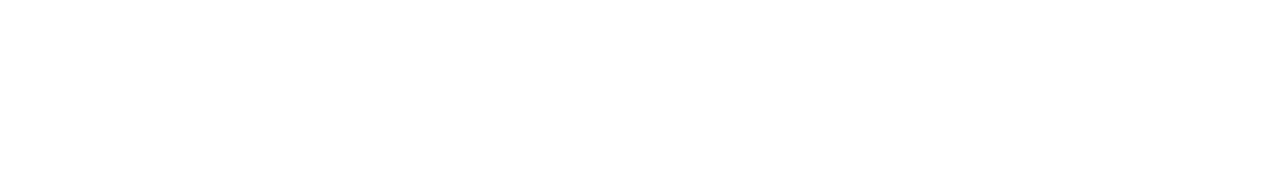
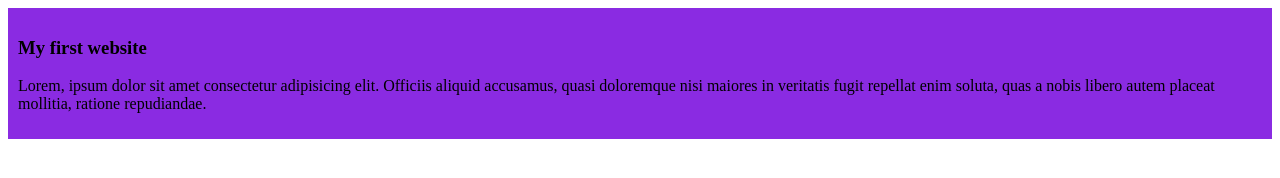
Before and after one commit to Shazzad-Shuvo/my-first-github-repo, a plain HTML site: page index.html in a window 1280 px wide. Drawn offline with Linux system fonts and the light colour scheme.

Commit message:
added the first blog

```diff
--- a/index.html
+++ b/index.html
@@ -4,8 +4,12 @@
     <meta charset="UTF-8">
     <meta name="viewport" content="width=device-width, initial-scale=1.0">
     <title>My First Github Repo</title>
+    <link rel="stylesheet" href="styles/blog.css">
 </head>
 <body>
-
+    <div>
+        <h3>My first website</h3>
+        <p>Lorem, ipsum dolor sit amet consectetur adipisicing elit. Officiis aliquid accusamus, quasi doloremque nisi maiores in veritatis fugit repellat enim soluta, quas a nobis libero autem placeat mollitia, ratione repudiandae.</p>
+    </div>
 </body>
 </html>
--- /dev/null
+++ b/styles/blog.css
@@ -0,0 +1,4 @@
+div{
+    background-color: blueviolet;
+    padding: 10px;
+}
```
